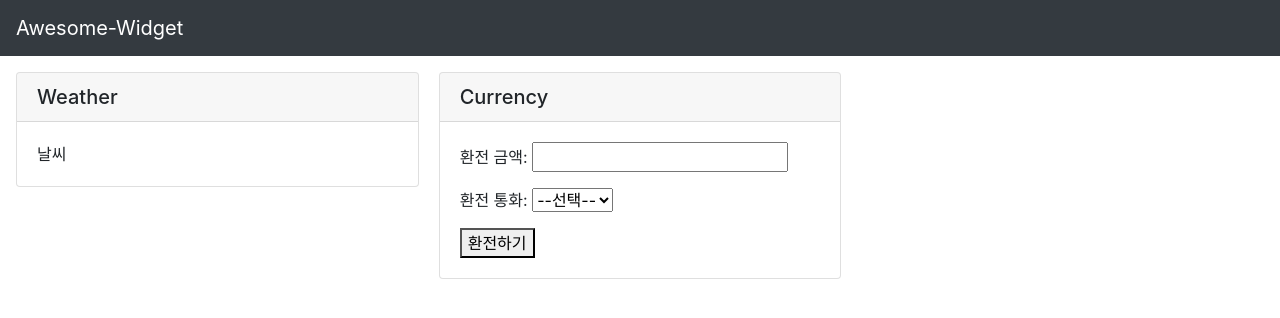
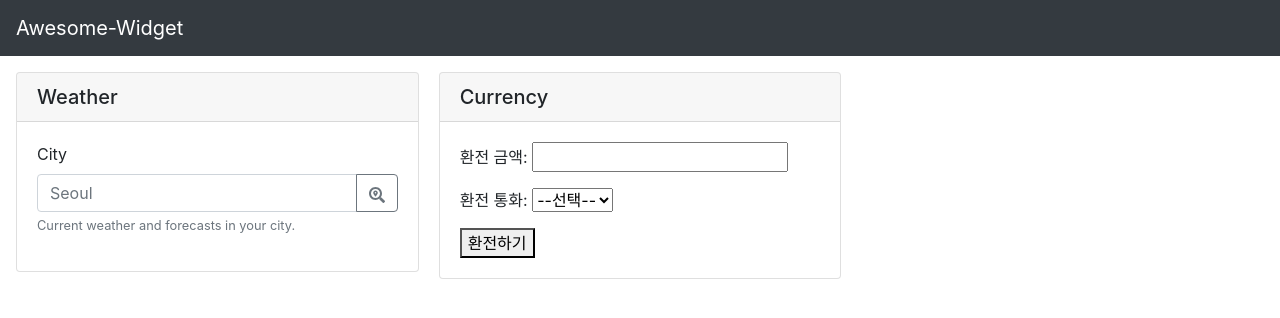
Before and after one commit to soong-kim/awesome-widget, a React (Create React App) app: page / in a window 1280 px wide. Shown: the top 318 px of the page. Built offline with nearby package versions, Linux system fonts and the light colour scheme; no server answers.

Commit message:
Impl Weather Widget

```diff
--- a/package.json
+++ b/package.json
@@ -11,6 +11,7 @@
     "react": "^16.13.1",
     "react-bootstrap": "^1.0.0",
     "react-dom": "^16.13.1",
+    "react-icons": "^3.9.0",
     "react-scripts": "3.4.1"
   },
   "scripts": {
--- a/src/components/Widgets.jsx
+++ b/src/components/Widgets.jsx
@@ -5,7 +5,7 @@ import Card from 'react-bootstrap/Card';
 
 const Widget = (widget, Header) => (
   <Card>
-    <Card.Header as="H5">{Header}</Card.Header>
+    <Card.Header as="h5">{Header}</Card.Header>
     <Card.Body>
       {widget}
     </Card.Body>
@@ -19,7 +19,7 @@ const Widgets = ({ children }) => (
 );
 
 Widgets.propTypes = {
-  children: PropTypes.element.isRequired,
+  children: PropTypes.arrayOf(PropTypes.element).isRequired,
 };
 
 export default Widgets;
--- a/src/widgets/Weather.jsx
+++ b/src/widgets/Weather.jsx
@@ -1,9 +1,107 @@
-import React from 'react';
+import React, { useState, useEffect } from 'react';
+import PropTypes from 'prop-types';
+import { FaSearchLocation } from 'react-icons/fa';
 
-const Weather = () => (
-  <div>
-    날씨
-  </div>
-);
+import Form from 'react-bootstrap/Form';
+import Button from 'react-bootstrap/Button';
+import Image from 'react-bootstrap/Image';
+import Badge from 'react-bootstrap/Badge';
+import Row from 'react-bootstrap/Row';
+import Col from 'react-bootstrap/Col';
+import Container from 'react-bootstrap/Container';
+import InputGroup from 'react-bootstrap/InputGroup';
+
+const apiKey = '00c48a84c8778fdb07c3b2a2eb16c189';
+
+const requestWeather = (city) => {
+  const url = `https://api.openweathermap.org/data/2.5/weather?q=${city}&appid=${apiKey}&units=metric`;
+  return fetch(url).then((res) => res.json());
+};
+
+const WeatherView = ({ weather }) => {
+  if (weather.cod === '404') {
+    return (
+      <h3>City Not Found.</h3>
+    );
+  }
+  return (
+    <Container>
+      <Row>
+        <h4>{`${weather.name}, ${weather.sys.country}`}</h4>
+      </Row>
+      <Row>
+        <Col>
+          <Image
+            className="mx-auto d-block"
+            src={`http://openweathermap.org/img/wn/${weather.weather[0].icon}@2x.png`}
+          />
+        </Col>
+        <Col className="my-auto">
+          <h4>
+            <Badge variant="primary">{`${weather.main.temp}°C`}</Badge>
+          </h4>
+          <p className="text-muted">{`feels like ${weather.main.feels_like}°C`}</p>
+        </Col>
+      </Row>
+    </Container>
+  );
+};
+
+WeatherView.propTypes = {
+  weather: PropTypes.shape({
+    cod: PropTypes.number.isRequired,
+    name: PropTypes.string,
+    sys: PropTypes.shape({ country: PropTypes.string }),
+    weather: PropTypes.arrayOf(PropTypes.shape({ icon: PropTypes.string })),
+    main: PropTypes.shape({ temp: PropTypes.number, feels_like: PropTypes.number }),
+  }).isRequired,
+};
+
+const InitialCity = 'Seoul';
+
+const Weather = () => {
+  const [city, setCity] = useState(InitialCity);
+  const [weather, setWeather] = useState({ isLoaded: false });
+  const fetchWeather = (ct) => {
+    if (ct !== '') {
+      requestWeather(ct).then((w) => setWeather({ isLoaded: true, ...w }));
+    } else {
+      requestWeather(InitialCity).then((w) => setWeather({ isLoaded: true, ...w }));
+    }
+  };
+  useEffect(() => fetchWeather(''), []);
+
+  return (
+    <div>
+      <Form as="div">
+        <Form.Group controlId="City">
+          <Form.Label>City</Form.Label>
+          <InputGroup>
+            <Form.Control
+              type="text"
+              placeholder={InitialCity}
+              onChange={(e) => setCity(e.target.value)}
+              onKeyPress={(e) => {
+                if (e.key === 'Enter') fetchWeather(city);
+              }}
+            />
+            <InputGroup.Append>
+              <Button
+                variant="outline-secondary"
+                onClick={() => fetchWeather(city)}
+              >
+                <FaSearchLocation />
+              </Button>
+            </InputGroup.Append>
+          </InputGroup>
+          <Form.Text className="text-muted">
+            Current weather and forecasts in your city.
+          </Form.Text>
+        </Form.Group>
+      </Form>
+      {weather.isLoaded && <WeatherView weather={weather} />}
+    </div>
+  );
+};
 
 export default Weather;
```
Also changed, not shown: 1 other file (tests, documents, lock files or other folders).
